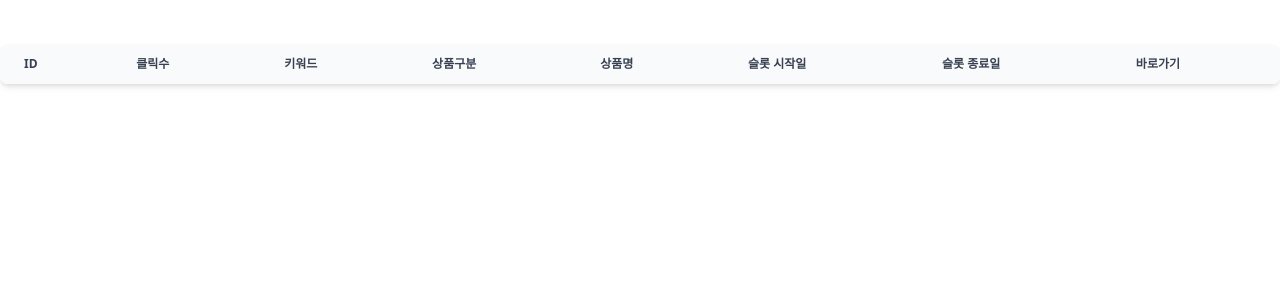
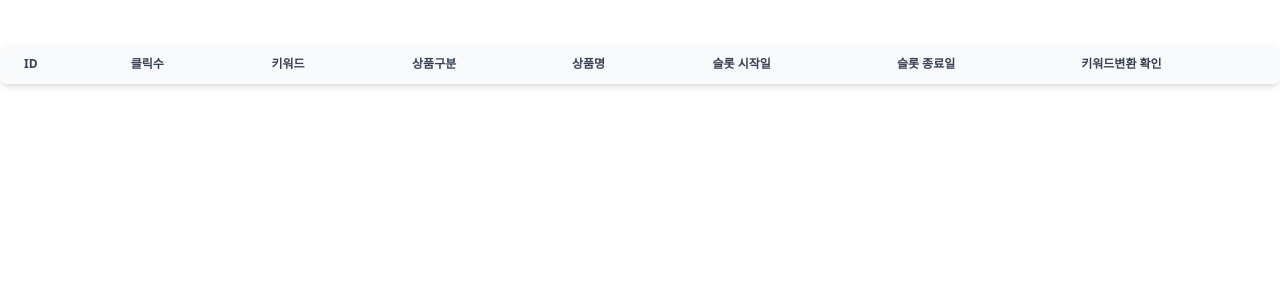
Before and after one commit to adver-line/plss_site, a Django app: page /key_change/list/ in a window 1280 px wide. Shown: the part 80-380 px from the top of the page. Run offline with Django 4.2, Linux system fonts and the light colour scheme; the visitor is signed in with stand-in values (Sample User, id 1); data that the repository does not hold is empty; style sheets or scripts are compiled from the project's sources; some libraries are stand-ins or nearby versions.

Commit message:
인코딩 페이지 추가 1

```diff
--- a/key_change/views.py
+++ b/key_change/views.py
@@ -1,7 +1,6 @@
 from django.shortcuts import render
 from slot import models
 import urllib.parse
-# Create your views here.
 
 
 def index(request):
@@ -12,19 +11,22 @@ def index(request):
 def key_detail(request, pk):
     key_word_slot = models.Slot.objects.get(pk=pk)
     key_words = key_word_slot.serch_key
-    key_words = "".join(key_words)
+    # key_words = "".join(key_words)
     key_words = key_words.replace(", ", ",")
     key_words = key_words.split(',')
     re_keyword_list = []
-    print(key_words)
 
     for key_word in key_words:
-        re_keyword_list.append(key_word)
         qu_key = urllib.parse.quote(key_word)
-        qu_key = f'https://m.search.naver.com/search.naver?sm=mtp_hty.top&where=m&query={qu_key}'
-        re_keyword_list.append(qu_key)
 
-    print(re_keyword_list)
+        if key_word_slot.product_choices == "단일상품":
+            qu_key = f'https://m.search.naver.com/search.naver?sm=mtp_hty.top&where=m&query={qu_key}'
+        else:
+            naver_url = key_word_slot.product_url
+            qu_key = f'{naver_url}?query={qu_key}'
+
+        key_dic = {"key":key_word, "key_url":qu_key}
+        re_keyword_list.append(key_dic)
 
     return render(request, "key_change/key_detail.html", {
         "enc_keys":re_keyword_list
--- a/templates/key_change/key_detail.html
+++ b/templates/key_change/key_detail.html
@@ -9,7 +9,8 @@
     <div class="container w-10/12 mx-auto my-10 flex flex-col items-center border p-6 border-gray-400">
     {% for enc in enc_keys %}
         <div class="mx-auto item-left py-3">
-            <p>{{ enc }}</p>
+            <p>{{ enc.key }}</p>
+        <p>{{ enc.key_url }}</p>
         </div>
     {% endfor %}
     </div>
--- a/templates/key_change/key_list.html
+++ b/templates/key_change/key_list.html
@@ -41,7 +41,7 @@
                     슬롯 종료일
                 </th>
                 <th scope="col" class="py-3 px-6">
-                    바로가기
+                    키워드변환 확인
                 </th>
             </tr>
         </thead>
@@ -78,7 +78,7 @@
                 </td>
                 <td class="py-4 px-6">
 
-                <a href="{% url "key:key_encoding" s.pk %}" class="font-medium text-blue-600 dark:text-blue-500 hover:underline">이동</a>
+                <a href="{% url "key:key_encoding" s.pk %}" class="font-medium text-blue-600 dark:text-blue-500 hover:underline">확인</a>
                 </td>
             </tr>
 
--- a/templates/partials/nav.html
+++ b/templates/partials/nav.html
@@ -1,5 +1,5 @@
 
-<ul class="flex items-center text-sm font-medium h-full">
+<ul class="flex items-center text-sm font-medium h-full ">
     {% if user.is_superuser %}
         <li class="nav_link"><a href="{% url "key:key_list" %}">키워드 인코딩</a></li>
     {% endif %}
```
